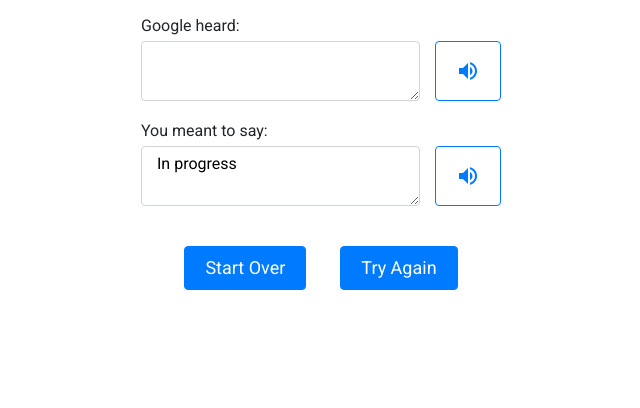
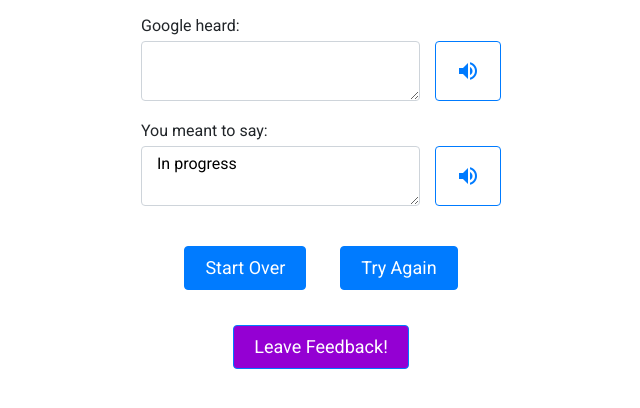
Before and after one commit to turnofftheapp/language_horse, a Flask app: page /input in a window 1280 px wide, after a click that opens the changed part. Shown: the part 344-752 px from the top of the page, without its empty margins (319-959 px from the left). Run offline with Flask 2, Linux system fonts and the light colour scheme; parts of the project's set-up code (start-up, migrations or seed data) failed here and were passed over; some libraries are stand-ins or nearby versions.

Commit message:
Add leave feedback button to bottom of incorrect screen

```diff
--- a/templates/input.html
+++ b/templates/input.html
@@ -178,6 +178,10 @@
         						  		<a href="{{url_for('home')}}" class="btn btn-primary mg-r-15">Start Over</a>
         						  		<a id="try-again-button" class="btn btn-primary mg-l-15">Try Again</a>
 									</div>
+									<center>
+									<a href="
+https://docs.google.com/forms/d/e/1FAIpQLSdsffxuVLedxKP0IXWLkZNdbZ-HcDP3WX3VZWCeHvKJ6cYz1g/viewform?usp=sf_link" class="btn btn-warning">Leave Feedback!</a>
+</center>
 							</div>
 
 							</div>
```
